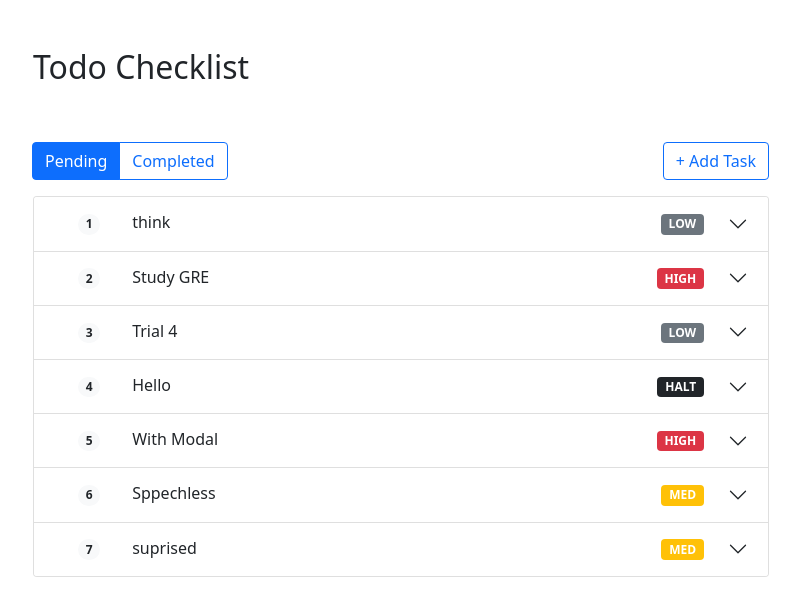
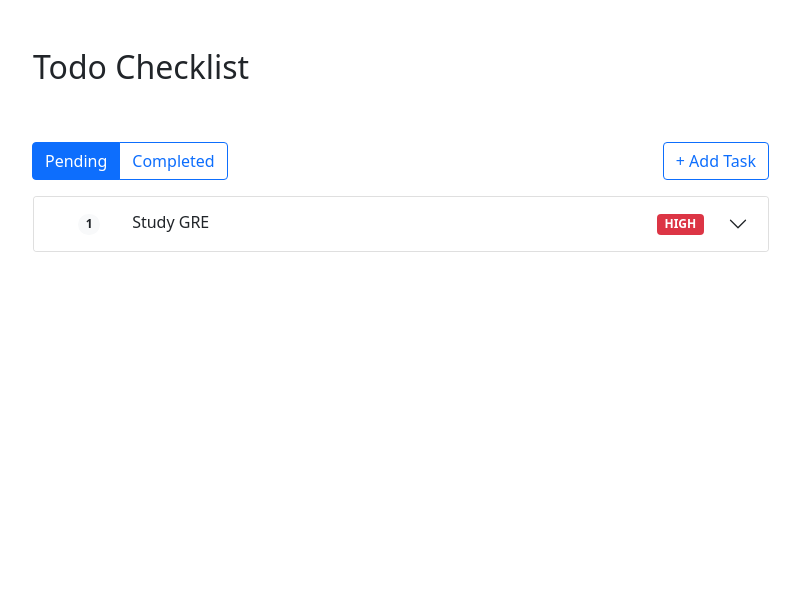
Before and after one commit to JoelMathewC/todoList-ReactApp, a React (Create React App) app: page / in a window 1280 px wide. Shown: the top 616 px of the page, without its empty margins (239-1039 px from the left). Built offline with nearby package versions, Linux system fonts and the light colour scheme; data requests are answered from the project's data file.

Commit message:
BASE APP COMPLETED

```diff
--- a/data/db.json
+++ b/data/db.json
@@ -1,102 +1,11 @@
 {
   "tasks": [
-    {
-      "title": "jfvdkj",
-      "body": "cdshucdhsacj",
-      "completed": true,
-      "id": 3,
-      "priority": "HIGH"
-    },
-    {
-      "title": "Trial 2",
-      "body": "Here we go",
-      "completed": true,
-      "priority": "MED",
-      "id": 13
-    },
-    {
-      "title": "hello",
-      "body": "Woah123",
-      "completed": true,
-      "id": 2,
-      "priority": "HIGH"
-    },
-    {
-      "title": "New tasks",
-      "body": "Woohoo",
-      "completed": true,
-      "id": 4,
-      "priority": "HIGH"
-    },
-    {
-      "title": "think",
-      "body": "you are",
-      "completed": false,
-      "id": 7,
-      "priority": "LOW"
-    },
-    {
-      "title": "hello",
-      "body": "ola",
-      "completed": true,
-      "id": 6,
-      "priority": "LOW"
-    },
-    {
-      "title": "New Form with Priority",
-      "body": "Here we go",
-      "completed": true,
-      "priority": "HIGH",
-      "id": 11
-    },
-    {
-      "title": "Ola la",
-      "body": "amigo",
-      "completed": true,
-      "id": 10,
-      "priority": "HIGH"
-    },
     {
       "id": 1,
       "title": "Study GRE",
       "body": "Lorem ipsum dolor sit amet consectetur adipisicing elit. Laborum, hic aspernatur! Rem facilis consequuntur doloribus, recusandae unde dolore nobis quibusdam beatae molestiae qui quia ipsam porro numquam perferendis consequatur ex?",
       "completed": false,
       "priority": "HIGH"
-    },
-    {
-      "title": "Trial 4",
-      "body": "Here we go",
-      "completed": false,
-      "priority": "LOW",
-      "id": 14
-    },
-    {
-      "title": "Hello",
-      "body": "Heyollo",
-      "completed": false,
-      "priority": "HALT",
-      "id": 12
-    },
-    {
-      "title": "With Modal",
-      "body": "WorkedTryyyy",
-      "completed": false,
-      "id": 5,
-      "priority": "HIGH"
-    },
-    {
-      "title": "Sppechless",
-      "body": "herescascascsc",
-      "completed": false,
-      "id": 9,
-      "priority": "MED"
-    },
-    {
-      "title": "suprised",
-      "body": "let's seeuudusvgdgv",
-      "completed": false,
-      "id": 8,
-      "priority": "MED"
     }
   ]
 }
--- a/src/components/EditTaskModal.js
+++ b/src/components/EditTaskModal.js
@@ -28,7 +28,7 @@ const EditTaskModal = ({show,onHide,task}) => {
                 setIsPending(false);
                 props.onHide();
             });
-        });
+        },1000);
     }
 
 
@@ -95,7 +95,7 @@ const EditTaskModal = ({show,onHide,task}) => {
                         <Modal.Footer>
                             {isPending && <Button variant="primary" disabled>Loading...</Button>}
                             {!isPending && <Button variant="danger" onClick={handleDeleteClick}>Delete</Button>}
-                            { (title === '' || body === '' || priority === '') &&
+                            { (!isPending && (title === '' || body === '' || priority === '')) &&
                     <Button variant="primary" disabled>Save Changes</Button>}
                             {(!isPending && !(title === '' || body === '' || priority === '')) && <Button variant="primary" onClick={handleClick}>Save Changes</Button>}
                         </Modal.Footer>
--- a/src/components/Home.js
+++ b/src/components/Home.js
@@ -26,7 +26,6 @@ const Home = () => {
     function handleTabChange(val){
         val[val.length-1] === 1 ? setCompleted(false) : setCompleted(true);
     }
-
 
     return (
         <div>
```
